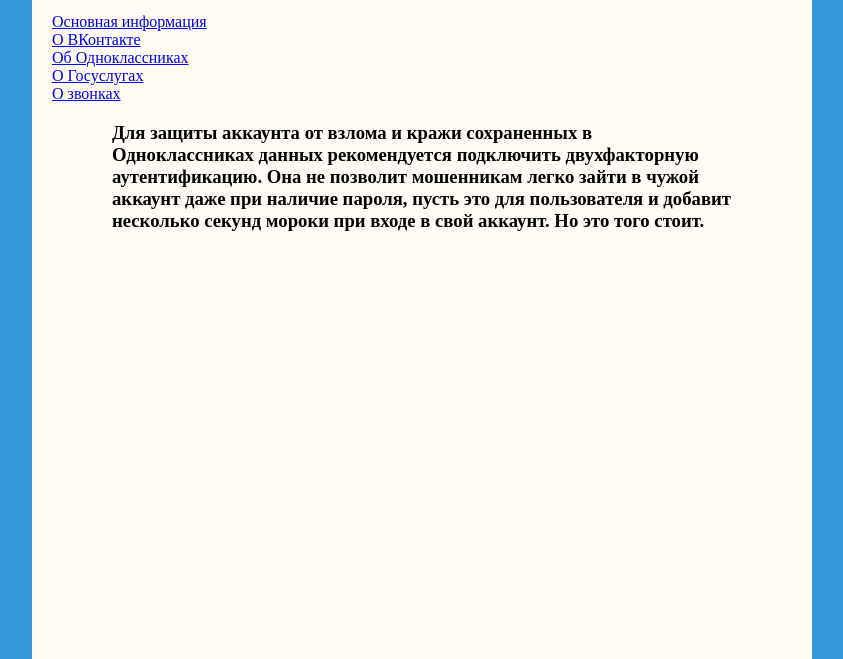
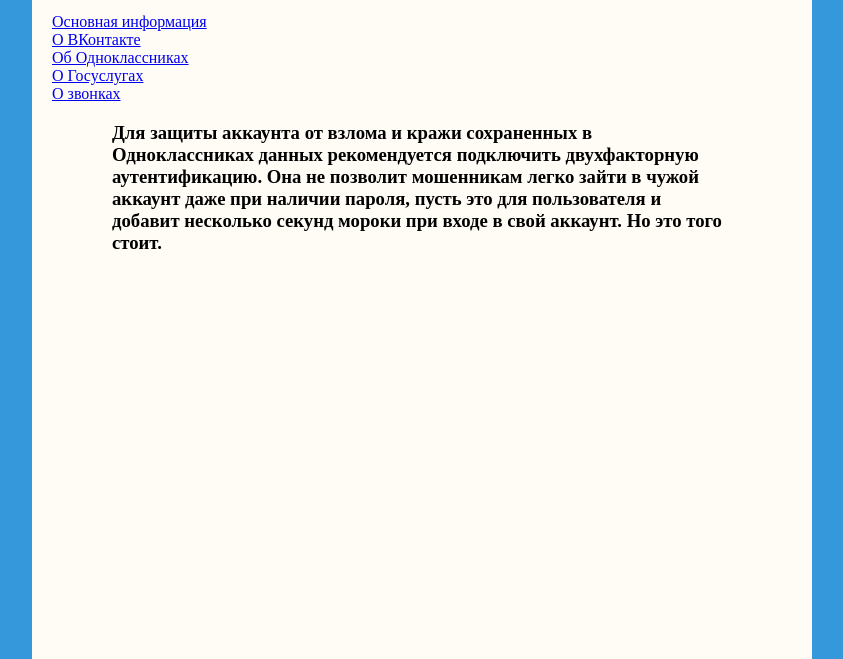
Before and after one commit to skovordkaMAN/safety-guide, a plain HTML site: page ClassPage.html in a window 1280 px wide. Shown: the part 141-800 px from the top of the page, without its empty margins (218-1061 px from the left). Drawn offline with Linux system fonts and the light colour scheme.

Commit message:
Update ClassPage.html
На  33 строчке вместо "при наличие" сделал "при наличии".

```diff
--- a/ClassPage.html
+++ b/ClassPage.html
@@ -30,7 +30,7 @@
         </aside>
         <div class="container">
             <h3>Для защиты аккаунта от взлома и кражи сохраненных в Одноклассниках данных рекомендуется подключить
-                двухфакторную аутентификацию. Она не позволит мошенникам легко зайти в чужой аккаунт даже при наличие
+                двухфакторную аутентификацию. Она не позволит мошенникам легко зайти в чужой аккаунт даже при наличии
                 пароля, пусть это для пользователя и добавит несколько секунд мороки при входе в свой аккаунт. Но это
                 того стоит.</h3>
             <!-- сюда текст -->
```
